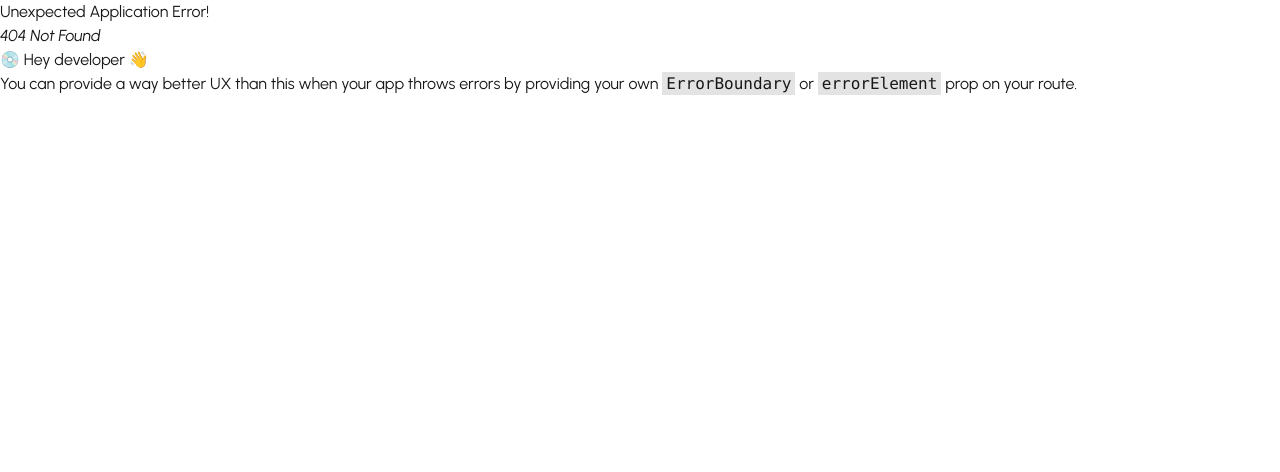
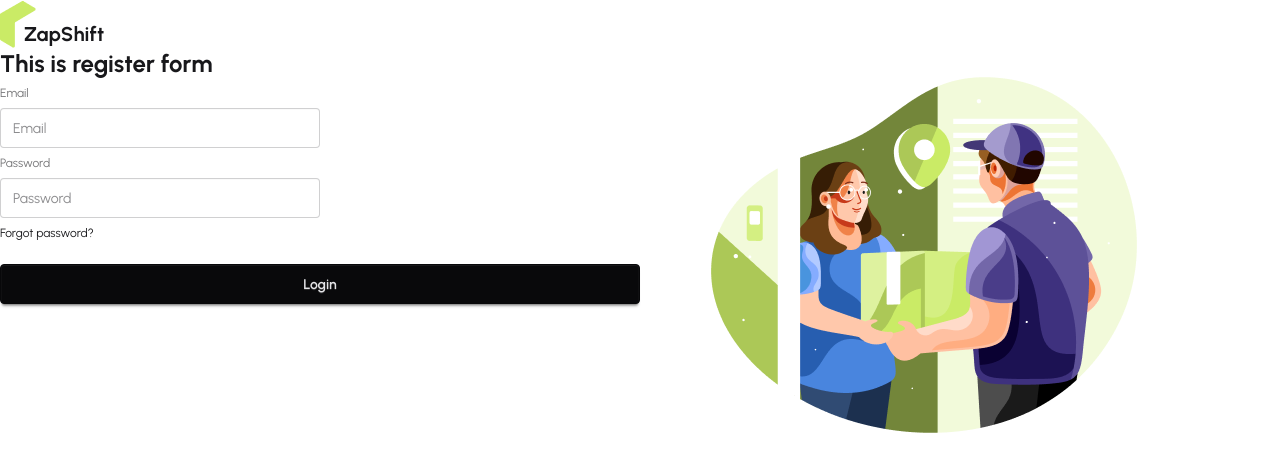
Before and after one commit to MizanurRahman-git/Zap-Shift-Client, a React (Vite) app: page /register in a window 1280 px wide. Before the commit this address had no page. Shown: the top 472 px of the page. Built offline with nearby package versions, Linux system fonts and the light colour scheme.

Commit message:
added authentication

```diff
--- a/package.json
+++ b/package.json
@@ -12,9 +12,11 @@
   "dependencies": {
     "@tailwindcss/vite": "^4.1.17",
     "daisyui": "^5.5.5",
+    "firebase": "^12.6.0",
     "leaflet": "^1.9.4",
     "react": "^19.2.0",
     "react-dom": "^19.2.0",
+    "react-hook-form": "^7.66.1",
     "react-icons": "^5.5.0",
     "react-leaflet": "^5.0.0-rc.2",
     "react-responsive-carousel": "^3.2.23",
--- /dev/null
+++ b/src/Context/AuthContext.jsx
@@ -0,0 +1,5 @@
+import { createContext } from "react";
+
+const AuthContext = createContext(null)
+
+export default AuthContext;
--- /dev/null
+++ b/src/Context/AuthProvider.jsx
@@ -0,0 +1,25 @@
+import React from "react";
+import AuthContext from "./AuthContext";
+import {
+  createUserWithEmailAndPassword,
+  signInWithEmailAndPassword,
+} from "firebase/auth";
+import auth from "../Firebase/Firebase.init";
+
+const AuthProvider = ({ children }) => {
+  const registerUser = (email, password) => {
+    return createUserWithEmailAndPassword(auth, email, password);
+  };
+
+  const signInUser = (email, password) => {
+    return signInWithEmailAndPassword(auth, email, password);
+  };
+
+  const authInfo = {
+    registerUser,
+    signInUser,
+  };
+  return <AuthContext value={authInfo}>{children}</AuthContext>;
+};
+
+export default AuthProvider;
--- /dev/null
+++ b/src/Firebase/Firebase.init.js
@@ -0,0 +1,22 @@
+// Import the functions you need from the SDKs you need
+import { initializeApp } from "firebase/app";
+import { getAuth } from "firebase/auth";
+// TODO: Add SDKs for Firebase products that you want to use
+// https://firebase.google.com/docs/web/setup#available-libraries
+
+// Your web app's Firebase configuration
+const firebaseConfig = {
+  apiKey: import.meta.env.VITE_apiKey,
+  authDomain: import.meta.env.VITE_authDomain,
+  projectId: import.meta.env.VITE_projectId,
+  storageBucket: import.meta.env.VITE_storageBucket,
+  messagingSenderId: import.meta.env.VITE_messagingSenderId,
+  appId: import.meta.env.VITE_appId,
+};
+
+// Initialize Firebase
+const app = initializeApp(firebaseConfig);
+
+const auth = getAuth(app);
+
+export default auth
--- /dev/null
+++ b/src/Hooks/useAuth.jsx
@@ -0,0 +1,9 @@
+import React, { use } from "react";
+import AuthContext from "../Context/AuthContext";
+
+const useAuth = () => {
+  const authInfo = use(AuthContext);
+  return authInfo;
+};
+
+export default useAuth;
--- /dev/null
+++ b/src/Layout/Authlayout.jsx
@@ -0,0 +1,22 @@
+import React from 'react';
+import Logo from '../Components/Logo/Logo';
+import { Outlet } from 'react-router';
+import authIma from '../assets/authImage.png'
+
+const Authlayout = () => {
+    return (
+        <div className='max-w-7xl mx-auto'>
+            <Logo/>
+            <div className='flex'>
+                <div className='flex-1'>
+                    <Outlet/>
+                </div>
+                <div className='flex-1'>
+                    <img src={authIma} alt="logo" />
+                </div>
+            </div>
+        </div>
+    );
+};
+
+export default Authlayout;
--- /dev/null
+++ b/src/pages/Authentication/Login.jsx
@@ -0,0 +1,72 @@
+import React from "react";
+import { useForm } from "react-hook-form";
+import useAuth from "../../Hooks/useAuth";
+
+const Login = () => {
+
+    const {register, handleSubmit, formState: {errors}} = useForm();
+
+    const {signInUser} = useAuth()
+
+    const handleLogIn = (data) => {
+        console.log(data)
+        signInUser(data.email, data.password)
+        .then(result => {
+            console.log(result.user)
+        })
+        .catch(error=> {
+            console.log(error)
+        })
+    }
+
+  return (
+    <div>
+      <h1>this is log in page </h1>
+      <form onSubmit={handleSubmit(handleLogIn)}>
+        <fieldset className="fieldset">
+          <label className="label">Email</label>
+          <input
+            type="email"
+            {...register("email", { required: true })}
+            className="input"
+            placeholder="Email"
+          />
+          {errors.email?.type === "required" && (
+            <p className="text-red-500">Email is Required</p>
+          )}
+          <label className="label">Password</label>
+          <input
+            type="password"
+            {...register("password", {
+              required: true,
+              minLength: 6,
+              pattern: /^(?=.*[a-z])(?=.*[A-Z])(?=.*\d)[a-zA-Z\d]{6,}$/,
+            })}
+            className="input"
+            placeholder="Password"
+          />
+          {errors.password?.type === "required" && (
+            <p className="text-red-500">Password is Required</p>
+          )}
+          {errors.password?.type === "minLength" && (
+            <p className="text-red-400">
+              Password must be 6 Charaters or Longer
+            </p>
+          )}
+          {errors.password?.type === "pattern" && (
+            <p className="text-red-500">
+              Minimum six characters, at least one uppercase letter, one
+              lowercase letter and one number
+            </p>
+          )}
+          <div>
+            <a className="link link-hover">Forgot password?</a>
+          </div>
+          <button className="btn btn-neutral mt-4">Login</button>
+        </fieldset>
+      </form>
+    </div>
+  );
+};
+
+export default Login;
--- /dev/null
+++ b/src/pages/Authentication/Register.jsx
@@ -0,0 +1,72 @@
+import React from "react";
+import { useForm } from "react-hook-form";
+import useAuth from "../../Hooks/useAuth";
+
+const Register = () => {
+  const {
+    register,
+    handleSubmit,
+    formState: { errors },
+  } = useForm();
+
+  const {registerUser} = useAuth()
+
+  const handleRegister = (data) => {
+    console.log(data);
+    registerUser(data.email, data.password)
+    .then(result => {
+        console.log(result.user)
+    })
+    .catch(error=> {
+        console.log(error)
+    })
+
+
+  };
+
+  return (
+    <div>
+      <h1 className="font-bold text-2xl">This is register form</h1>
+      <form onSubmit={handleSubmit(handleRegister)}>
+        <fieldset className="fieldset">
+          <label className="label">Email</label>
+          <input
+            type="email"
+            {...register("email", { required: true })}
+            className="input"
+            placeholder="Email"
+          />
+          {errors.email?.type === "required" && (
+            <p className="text-red-500">Email is Required</p>
+          )}
+          <label className="label">Password</label>
+          <input
+            type="password"
+            {...register("password", {
+              required: true,
+              minLength: 6,
+              pattern: /^(?=.*[a-z])(?=.*[A-Z])(?=.*\d)[a-zA-Z\d]{6,}$/,
+            })}
+            className="input"
+            placeholder="Password"
+          />
+          {errors.password?.type === "required" && (
+            <p className="text-red-500">Password is Required</p>
+          )}
+          {errors.password?.type === "minLength" && (
+            <p className="text-red-400">
+              Password must be 6 Charaters or Longer
+            </p>
+          )}
+          {errors.password?.type === "pattern" && <p className="text-red-500">Minimum six characters, at least one uppercase letter, one lowercase letter and one number</p>}
+          <div>
+            <a className="link link-hover">Forgot password?</a>
+          </div>
+          <button className="btn btn-neutral mt-4">Login</button>
+        </fieldset>
+      </form>
+    </div>
+  );
+};
+
+export default Register;
```
Also changed, not shown: src/Routers/Router.jsx (+17 -0 lines), src/main.jsx (+13 -10 lines), 2 other files (tests, documents, lock files or other folders).
